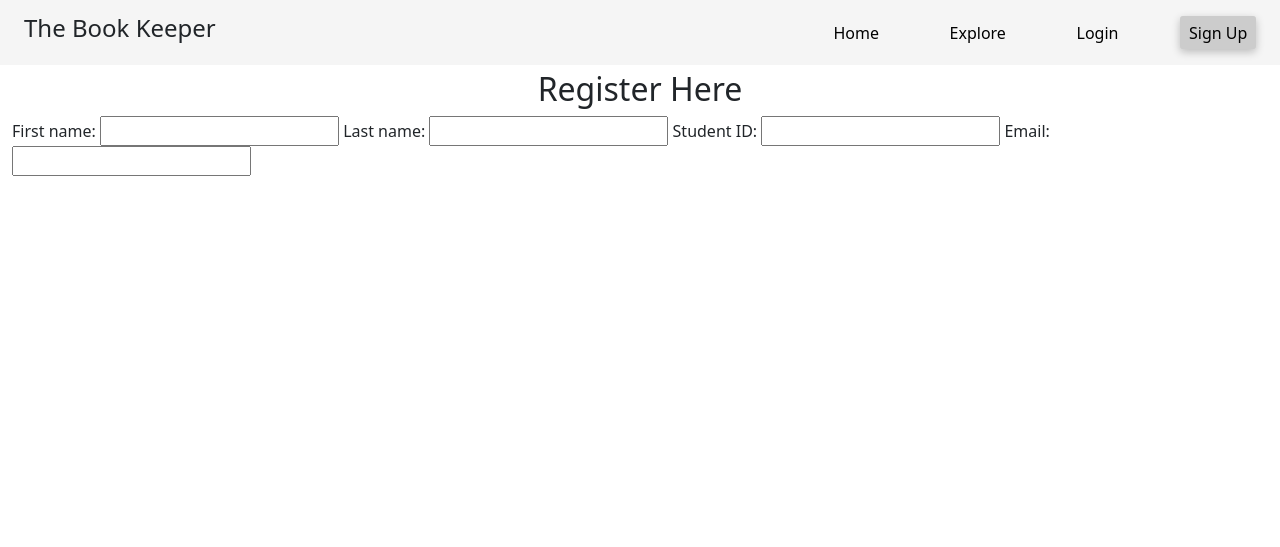
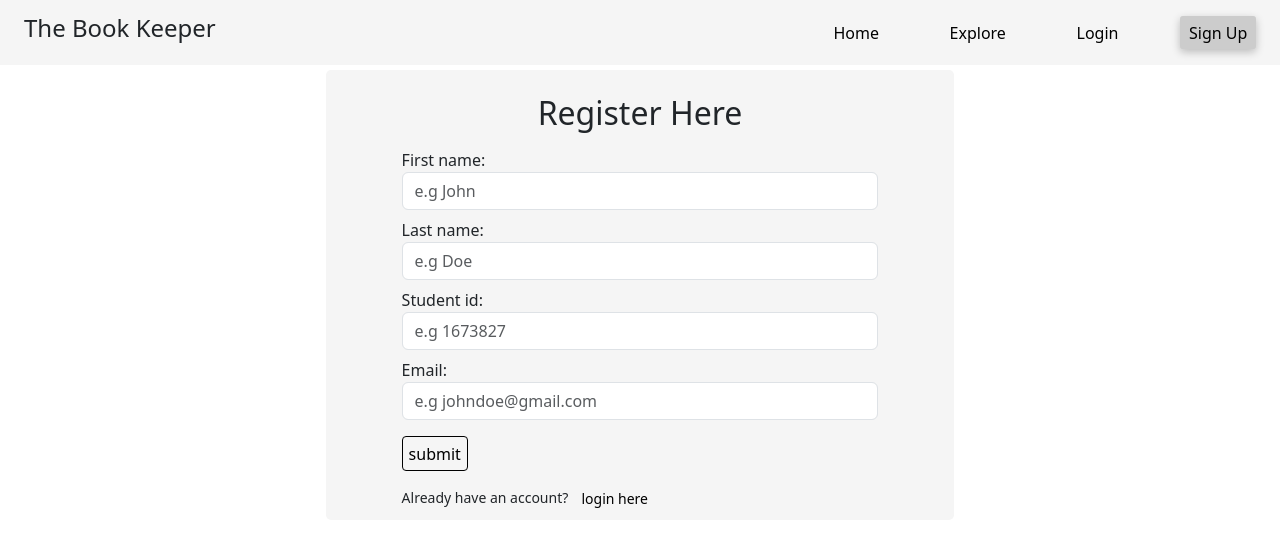
Before and after one commit to ismailPervez/Library-Management-System, a Django app: page /student/register/ in a window 1280 px wide. Shown: the top 547 px of the page. Run offline with Django 4.2, Linux system fonts and the light colour scheme; some libraries are stand-ins or nearby versions.

Commit message:
added some styles to the student registration form

```diff
--- a/LMS/Library/static/Library/main.css
+++ b/LMS/Library/static/Library/main.css
@@ -73,5 +73,38 @@ main {
 
 .div-btn:hover {
     border: 1px solid black;
+}
 
+.form-container {
+    display: grid;
+    place-items: center;
 }
+
+form {
+    background-color: var(--light-dark-bg);
+    border-radius: 5px;
+    height: 450px;
+}
+
+form > div {
+    width: 80%;
+}
+
+.btn-primary {
+    background-color: transparent;
+    border: 1px solid black;
+    border-radius: 4px;
+    color: black;
+    height: 35px;
+    transition: .5s;
+}
+
+.btn-primary:hover {
+    background-color: black;
+    color: white;
+    border: 1px solid black;
+}
+
+form small {
+    width: 80%;
+}
--- a/LMS/Student/forms.py
+++ b/LMS/Student/forms.py
@@ -1,7 +1,27 @@
-from django.forms import ModelForm
+from django.forms import CharField, EmailInput, ModelForm, TextInput
 from .models import Student
 
 class StudentRegistrationForm(ModelForm):
+    first_name = CharField(widget=TextInput(attrs={
+        'class': 'form-control',
+        'placeholder': 'e.g John'
+    }))
+
+    last_name = CharField(widget=TextInput(attrs={
+        'class': 'form-control',
+        'placeholder': 'e.g Doe'
+    }))
+
+    student_ID = CharField(widget=TextInput(attrs={
+        'class': 'form-control',
+        'placeholder': 'e.g 1673827'
+    }))
+
+    email = CharField(widget=EmailInput(attrs={
+        'class': 'form-control',
+        'placeholder': 'e.g johndoe@gmail.com'
+    }))
+
     class Meta:
         model = Student
         fields = ['first_name', 'last_name', 'student_ID', 'email']
--- a/LMS/Student/templates/Student/register.html
+++ b/LMS/Student/templates/Student/register.html
@@ -1,9 +1,32 @@
 {% extends "Library/base.html" %}
 {% block content %}
     <div class="form-container">
-        <form method="POST">
-            <h2 class="text-center">Register Here</h2>
-            {{ form }}
+        <form method="POST" class="d-flex flex-column align-items-center w-50 px-3 py-4">
+            <h2 class="text-center mb-3">Register Here</h2>
+            <div class="form-group mb-2">
+                {{ form.first_name.errors }}
+                {{ form.first_name.label_tag }}
+                {{ form.first_name }}
+            </div>
+            <div class="form-group mb-2">
+                {{ form.last_name.errors }}
+                {{ form.last_name.label_tag }}
+                {{ form.last_name }}
+            </div>
+            <div class="form-group mb-2">
+                {{ form.student_ID.errors }}
+                {{ form.student_ID.label_tag }}
+                {{ form.student_ID }}
+            </div>
+            <div class="form-group">
+                {{ form.email.errors }}
+                {{ form.email.label_tag }}
+                {{ form.email }}
+            </div>
+            <div class="my-3">
+                <button type="submit" class="btn-primary">submit</button>
+            </div>
+            <small>Already have an account? <a href="#">login here</a></small>
         </form>
     </div>
 {% endblock %}
```
